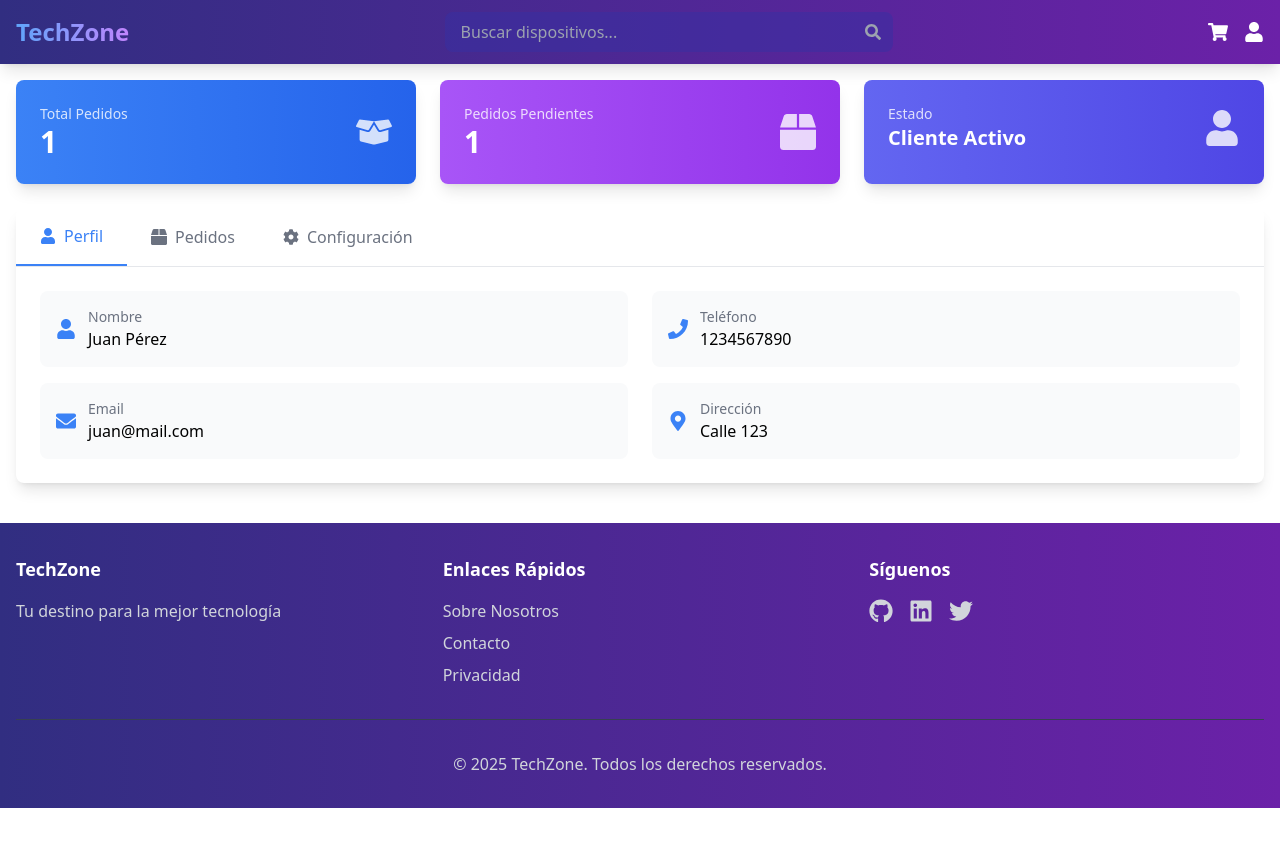
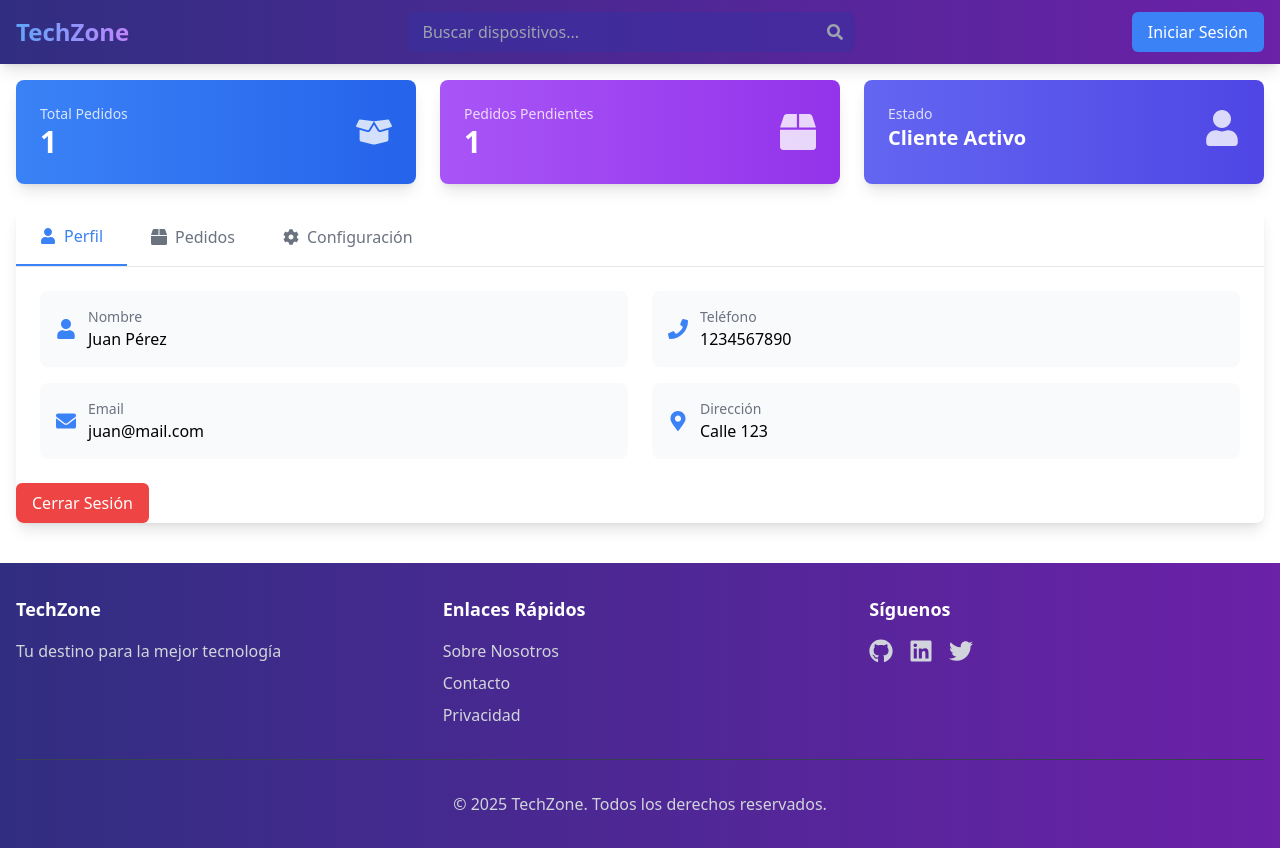
Before and after one commit to AlejoGuti1122/Ecommerce-next.js, a Next.js app in the folder front/: page /dashboard in a window 1280 px wide. Before the commit the page ends 808 px from the top, so only its background shows below. Built offline with nearby package versions, Linux system fonts and the light colour scheme.

Commit message:
contexto integrado y token con cookie

```diff
--- a/front/package.json
+++ b/front/package.json
@@ -11,6 +11,7 @@
   "dependencies": {
     "axios": "^1.9.0",
     "framer-motion": "^12.10.5",
+    "js-cookie": "^3.0.5",
     "next": "15.3.1",
     "react": "^19.0.0",
     "react-dom": "^19.0.0",
@@ -20,6 +21,7 @@
   },
   "devDependencies": {
     "@eslint/eslintrc": "^3",
+    "@types/js-cookie": "^3.0.6",
     "@types/node": "^20",
     "@types/react": "^19",
     "@types/react-dom": "^19",
--- a/front/src/app/layout.tsx
+++ b/front/src/app/layout.tsx
@@ -6,6 +6,7 @@ import Footer from "@/shared/components/Footer"
 import { ToastContainer } from "react-toastify" // Importa ToastContainer
 import "react-toastify/dist/ReactToastify.css" // Importa los estilos de Toastify
 import { Slide } from "react-toastify" // Importa la animación Slide
+import { AuthProvider } from "@/context/authContext"
 
 const geistSans = Geist({
   variable: "--font-geist-sans",
@@ -36,8 +37,10 @@ export default function RootLayout({
       <body
         className={`${geistSans.variable} ${geistMono.variable} antialiased`}
       >
+        <AuthProvider>
           <div className="min-h-screen flex flex-col">
             {!isLandingPage && <Navbar />}
+
             <main className="flex-grow">{children}</main>
             {!isLandingPage && <Footer />}
           </div>
@@ -55,6 +58,7 @@ export default function RootLayout({
             theme="light"
             transition={Slide}
           />
+        </AuthProvider>
       </body>
     </html>
   )
--- /dev/null
+++ b/front/src/context/authContext.tsx
@@ -0,0 +1,37 @@
+"use client"
+
+import React, { createContext, useContext, useState, useEffect } from "react"
+import Cookies from "js-cookie"
+
+interface AuthContextType {
+  isAuthenticated: boolean
+  setAuthenticated: (value: boolean) => void
+}
+
+const AuthContext = createContext<AuthContextType | undefined>(undefined)
+
+export const AuthProvider: React.FC<{ children: React.ReactNode }> = ({
+  children,
+}) => {
+  const [isAuthenticated, setAuthenticated] = useState(false)
+
+  // Verifica si el usuario está autenticado al cargar la aplicación
+  useEffect(() => {
+    const token = Cookies.get("authToken")
+    setAuthenticated(!!token) // Si hay un token, el usuario está autenticado
+  }, [])
+
+  return (
+    <AuthContext.Provider value={{ isAuthenticated, setAuthenticated }}>
+      {children}
+    </AuthContext.Provider>
+  )
+}
+
+export const useAuth = () => {
+  const context = useContext(AuthContext)
+  if (!context) {
+    throw new Error("useAuth debe usarse dentro de un AuthProvider")
+  }
+  return context
+}
--- /dev/null
+++ b/front/src/features/dashboard/components/Button/index.tsx
@@ -0,0 +1,20 @@
+import { logout } from "@/services/auth"
+import { useRouter } from "next/navigation"
+
+export default function LogoutButton() {
+  const router = useRouter()
+
+  const handleLogout = () => {
+    logout() // Elimina la cookie
+    router.push("/login") // Redirige al login
+  }
+
+  return (
+    <button
+      onClick={handleLogout}
+      className="bg-red-500 text-white px-4 py-2 rounded-md hover:bg-red-600"
+    >
+      Cerrar Sesión
+    </button>
+  )
+}
--- a/front/src/features/dashboard/components/Dashboard/index.tsx
+++ b/front/src/features/dashboard/components/Dashboard/index.tsx
@@ -11,6 +11,7 @@ import {
   FaBoxOpen,
 } from "react-icons/fa"
 import { useState } from "react"
+import LogoutButton from "@/features/dashboard/components/Button"
 
 // Usuario de ejemplo
 const sampleUser: Iuser = {
@@ -185,18 +186,8 @@ const UserDashboard = () => {
               ))}
             </div>
           )}
-
-          {activeTab === "settings" && (
-            <div className="space-y-4">
-              <button className="w-full md:w-auto px-4 py-2 bg-blue-500 text-white rounded-lg hover:bg-blue-600 transition-colors">
-                Editar Perfil
-              </button>
-              <button className="w-full md:w-auto px-4 py-2 bg-gray-500 text-white rounded-lg hover:bg-gray-600 transition-colors">
-                Cambiar Contraseña
-              </button>
-            </div>
-          )}
         </div>
+        <LogoutButton />
       </div>
     </div>
   )
--- a/front/src/features/login/components/Login/index.tsx
+++ b/front/src/features/login/components/Login/index.tsx
@@ -1,28 +1,66 @@
 "use client"
 import React, { useState } from "react"
+import { useRouter } from "next/navigation"
+import { toast } from "react-toastify"
+import { postLogin } from "@/services/auth" // Importa postLogin
+import { useAuth } from "@/context/authContext" // Importa el contexto de autenticación
 
-export default function   LoginPage() {
-  const [email, setEmail] = useState("")
-  const [password, setPassword] = useState("")
+// Interfaz para los datos del formulario de login
+export interface ILoginInput {
+  email: string
+  password: string
+}
+
+export default function LoginPage() {
+  const router = useRouter()
+  const { setAuthenticated } = useAuth() // Accede al método para actualizar el estado de autenticación
+  const [formData, setFormData] = useState<ILoginInput>({
+    email: "",
+    password: "",
+  })
   const [error, setError] = useState("")
 
-  const handleSubmit = (e: React.FormEvent) => {
+  // Función para manejar los cambios en los campos del formulario
+  const handleChange = (e: React.ChangeEvent<HTMLInputElement>) => {
+    const { name, value } = e.target
+    setFormData((prev) => ({ ...prev, [name]: value }))
+  }
+
+  // Función para manejar el envío del formulario
+  const handleSubmit = async (e: React.FormEvent) => {
     e.preventDefault()
 
-    // Validación básica
+    const { email, password } = formData
+
+    // Validaciones básicas
     if (!email || !password) {
       setError("Todos los campos son obligatorios")
+      toast.error("Todos los campos son obligatorios")
       return
     }
 
     if (!/\S+@\S+\.\S+/.test(email)) {
       setError("El correo electrónico no es válido")
+      toast.error("El correo electrónico no es válido")
       return
     }
 
-    // Si pasa la validación
+    // Si pasa la validación, intentamos iniciar sesión
     setError("")
-    console.log("Submit exitoso")
+    try {
+      const data = await postLogin(formData) // Usa postLogin
+      toast.success("¡Inicio de sesión exitoso!")
+      console.log("Datos del usuario:", data)
+
+      // Actualiza el estado de autenticación
+      setAuthenticated(true)
+
+      // Redirigir a la página principal o home
+      router.push("/")
+    } catch (e: unknown) {
+      console.error("Error al iniciar sesión:", e)
+      toast.error("Error al iniciar sesión. Verifica tus credenciales.")
+    }
   }
 
   return (
@@ -42,8 +80,9 @@ export default function   LoginPage() {
             <input
               type="email"
               id="email"
-              value={email}
-              onChange={(e) => setEmail(e.target.value)}
+              name="email"
+              value={formData.email}
+              onChange={handleChange}
               className="mt-1 block w-full px-4 py-2 bg-gray-700 text-white border border-gray-600 rounded-md shadow-sm focus:outline-none focus:ring-blue-500 focus:border-blue-500"
               placeholder="Ingresa tu correo"
             />
@@ -58,8 +97,9 @@ export default function   LoginPage() {
             <input
               type="password"
               id="password"
-              value={password}
-              onChange={(e) => setPassword(e.target.value)}
+              name="password"
+              value={formData.password}
+              onChange={handleChange}
               className="mt-1 block w-full px-4 py-2 bg-gray-700 text-white border border-gray-600 rounded-md shadow-sm focus:outline-none focus:ring-blue-500 focus:border-blue-500"
               placeholder="Ingresa tu contraseña"
             />
@@ -75,7 +115,7 @@ export default function   LoginPage() {
         <p className="mt-4 text-center text-gray-400 text-sm">
           ¿No tienes una cuenta?{" "}
           <a
-            href="#"
+            href="/register"
             className="text-blue-500 hover:underline"
           >
             Regístrate
--- a/front/src/services/auth.ts
+++ b/front/src/services/auth.ts
@@ -1,11 +1,13 @@
 import axios from "axios"
+import Cookies from "js-cookie"
 import { IFormInput } from "../features/register/components/Register/index"
+import { ILoginInput } from "@/features/login/components/Login"
 
 const axiosApiBack = axios.create({
   baseURL: process.env.EXPRESS_API,
 })
 
- export const postRegister = async (data: IFormInput) => {
+export const postRegister = async (data: IFormInput) => {
   try {
     const res = await axiosApiBack.post("/register", data)
     // if(!res.data) {
@@ -17,3 +19,42 @@ const axiosApiBack = axios.create({
     console.error("Ocurrio un error al registrar el susuario", e)
   }
 }
+
+// Interceptor para agregar el token a las solicitudes
+axiosApiBack.interceptors.request.use((config) => {
+  const token = Cookies.get("authToken")
+  if (token) {
+    config.headers.Authorization = `Bearer ${token}`
+  }
+  return config
+})
+
+export const postLogin = async (data: ILoginInput) => {
+  try {
+    const res = await axiosApiBack.post("/login", data)
+
+    // Verifica si el backend devuelve un token
+    const token = res.data.token
+    if (token) {
+      // Guarda el token en una cookie
+      Cookies.set("authToken", token, { expires: 7 }) // Expira en 7 días
+    }
+
+    return res.data
+  } catch (e) {
+    console.error("Ocurrió un error en el login", e)
+    throw e // Lanza el error para que el componente lo maneje
+  }
+}
+
+// Verificar si el usuario está autenticado
+export const isAuthenticated = (): boolean => {
+  const token = Cookies.get("authToken")
+  return !!token // Devuelve true si el token existe
+}
+
+// Cerrar sesión
+export const logout = () => {
+  Cookies.remove("authToken")
+  console.log("Sesión cerrada.")
+}
--- a/front/src/shared/components/Navbar/index.tsx
+++ b/front/src/shared/components/Navbar/index.tsx
@@ -1,16 +1,28 @@
 "use client"
 import Link from "next/link"
-import {
-  FaShoppingCart,
-  FaUser,
-  FaSearch,
-  // FaMobileAlt,
-  // FaLaptop,
-  // FaTablet,
-  // FaHeadphones,
-} from "react-icons/fa"
+import { useAuth } from "@/context/authContext" // Importa el contexto de autenticación
+import { logout } from "@/services/auth" // Importa la función de logout
+import { useRouter } from "next/navigation"
+import { FaShoppingCart, FaUser, FaSearch } from "react-icons/fa"
 
 const Navbar = () => {
+  const { isAuthenticated, setAuthenticated } = useAuth() // Accede al estado de autenticación
+  const router = useRouter()
+
+  const handleLogout = () => {
+    logout() // Elimina la cookie del token
+    setAuthenticated(false) // Actualiza el estado de autenticación
+    router.push("/login") // Redirige al login
+  }
+
+  const handleCartClick = () => {
+    if (!isAuthenticated) {
+      router.push("/login") // Redirige al login si no está autenticado
+      return
+    }
+    router.push("/cart") // Redirige al carrito si está autenticado
+  }
+
   return (
     <nav className="bg-gradient-to-r from-indigo-900 to-purple-800 text-white shadow-lg">
       <div className="max-w-7xl mx-auto px-4">
@@ -20,43 +32,10 @@ const Navbar = () => {
             href="/"
             className="flex items-center space-x-2"
           >
-
             <span className="text-2xl font-bold bg-gradient-to-r from-blue-400 to-purple-400 bg-clip-text text-transparent">
               TechZone
             </span>
           </Link>
-
-          {/* Categorías */}
-          {/* <div className="hidden md:flex items-center space-x-6">
-            <Link
-              href="/category/phones"
-              className="flex items-center space-x-1 hover:text-blue-400 transition-colors"
-            >
-              <FaMobileAlt />
-              <span>Celulares</span>
-            </Link>
-            <Link
-              href="/category/laptops"
-              className="flex items-center space-x-1 hover:text-blue-400 transition-colors"
-            >
-              <FaLaptop />
-              <span>Laptops</span>
-            </Link>
-            <Link
-              href="/category/tablets"
-              className="flex items-center space-x-1 hover:text-blue-400 transition-colors"
-            >
-              <FaTablet />
-              <span>Tablets</span>
-            </Link>
-            <Link
-              href="/category/accessories"
-              className="flex items-center space-x-1 hover:text-blue-400 transition-colors"
-            >
-              <FaHeadphones />
-              <span>Accesorios</span>
-            </Link>
-          </div> */}
 
           {/* Barra de búsqueda */}
           <div className="hidden md:flex flex-1 max-w-md mx-6">
@@ -72,18 +51,40 @@ const Navbar = () => {
 
           {/* Iconos de usuario y carrito */}
           <div className="flex items-center space-x-4">
-            <Link
-              href="/cart"
+            {isAuthenticated && (
+              <button
+                onClick={handleCartClick}
                 className="hover:text-purple-400 transition-colors"
               >
                 <FaShoppingCart className="text-xl" />
-            </Link>
+              </button>
+            )}
+
+            {isAuthenticated ? (
+              // Opciones para usuarios autenticados
+              <div className="flex items-center space-x-4">
                 <Link
-              href="/dashboard"
+                  href="/account"
                   className="hover:text-purple-400 transition-colors"
                 >
                   <FaUser className="text-xl" />
                 </Link>
+                <button
+                  onClick={handleLogout}
+                  className="bg-red-500 text-white px-4 py-2 rounded-md hover:bg-red-600 transition"
+                >
+                  Cerrar Sesión
+                </button>
+              </div>
+            ) : (
+              // Opción para usuarios no autenticados
+              <Link
+                href="/login"
+                className="bg-blue-500 text-white px-4 py-2 rounded-md hover:bg-blue-600 transition"
+              >
+                Iniciar Sesión
+              </Link>
+            )}
           </div>
         </div>
       </div>
```
Also changed, not shown: 1 other file (tests, documents, lock files or other folders). Lines whose indentation alone changed are shown as unchanged.
